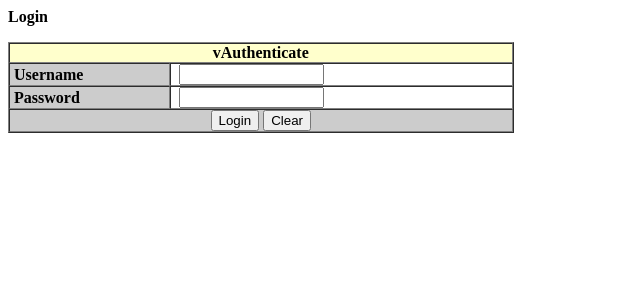
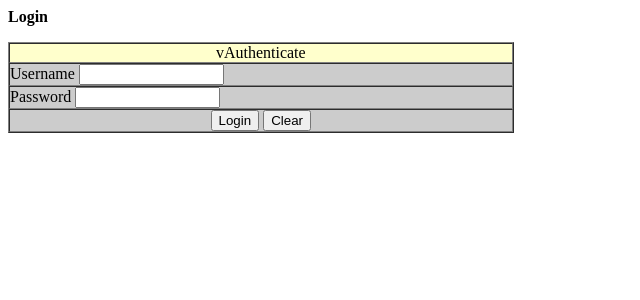
Before and after one commit to ZYMO/vAuthenticate-4, a PHP site: page /login.php in a window 1280 px wide. Shown: the top 300 px of the page, without its empty margins (0-640 px from the left). Run offline with PHP 8.4, Linux system fonts and the light colour scheme.

Commit message:
label input fix
label input fix

```diff
--- a/login.php
+++ b/login.php
@@ -29,22 +29,24 @@
   <table width="40%" border="1" cellpadding="0" cellspacing="0">
     <tr>
       <td colspan="2" bgcolor="#FFFFCC" valign="middle">
-        <div align="center"><b>vAuthenticate</b></div>
-    </td>
-  </tr>
+        <div align="center">vAuthenticate</div>
+      </td>
+    </tr>
     <tr>
-      <td width="32%" bgcolor="#CCCCCC" valign="middle"><b>&nbsp;Username</b></td>
-      <td width="68%" valign="middle"><b>
-        &nbsp;<label>
-                  <input type="text" name="username" size="15" maxlength="15">
-              </label></b></td>
-  </tr>
+      <td bgcolor="#CCCCCC" valign="middle">
+        <label>
+            Username
+            <input type="text" name="username" size="15" maxlength="15">
+        </label>
+      </td>
+    </tr>
     <tr>
-      <td width="32%" bgcolor="#CCCCCC" valign="middle"><b>&nbsp;Password</b></td>
-      <td width="68%" valign="middle"><b>&nbsp;<label>
-
-                  <input type="password" name="password" size="15" maxlength="15">
-              </label></b></td>
+      <td bgcolor="#CCCCCC" valign="middle">
+        <label>
+            Password
+            <input type="password" name="password" size="15" maxlength="15">
+        </label>
+      </td>
   </tr>
     <tr valign="middle" bgcolor="#CCCCCC">
       <td colspan="2">
```
